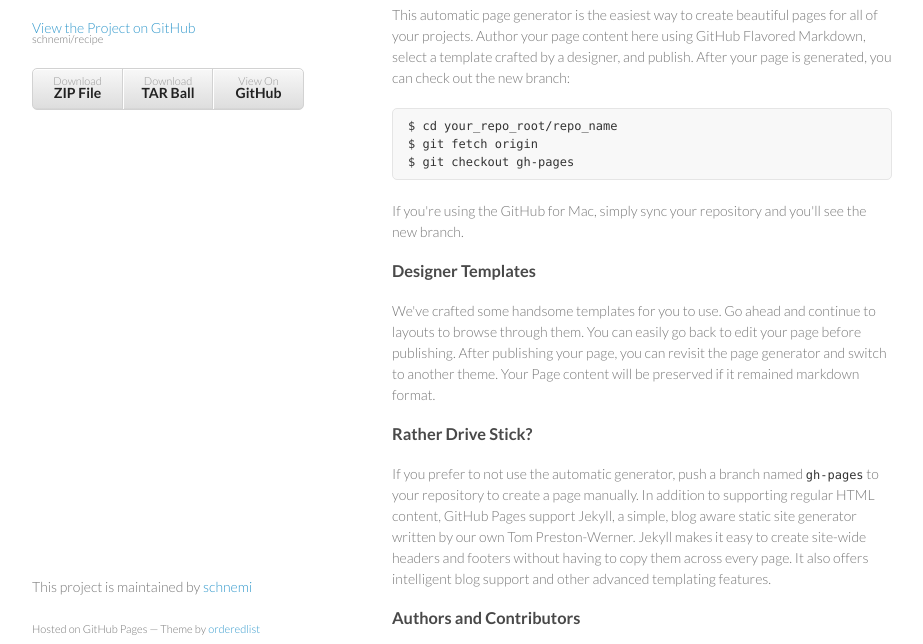
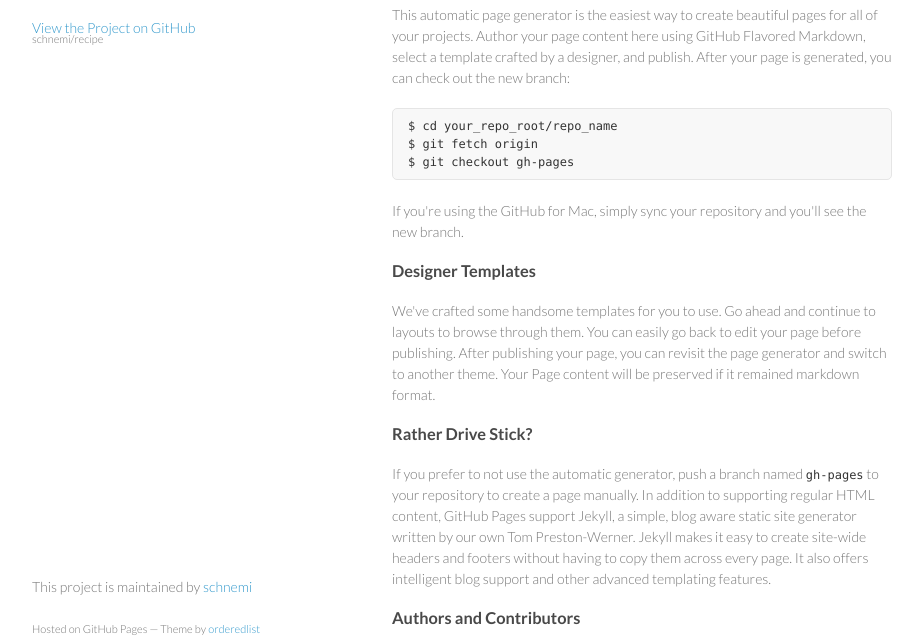
Before and after one commit to schnemi/recipe, a plain HTML site: page index.html in a window 1280 px wide. Shown: the part 92-736 px from the top of the page, without its empty margins (178-1101 px from the left). Drawn offline with Linux system fonts and the light colour scheme.

Commit message:
Remove download icons.   They're not needed for browsing.

```diff
--- a/index.html
+++ b/index.html
@@ -20,12 +20,6 @@
 
         <p class="view"><a href="https://github.com/schnemi/recipe">View the Project on GitHub <small>schnemi/recipe</small></a></p>
 
-
-        <ul>
-          <li><a href="https://github.com/schnemi/recipe/zipball/master">Download <strong>ZIP File</strong></a></li>
-          <li><a href="https://github.com/schnemi/recipe/tarball/master">Download <strong>TAR Ball</strong></a></li>
-          <li><a href="https://github.com/schnemi/recipe">View On <strong>GitHub</strong></a></li>
-        </ul>
       </header>
       <section>
         <h3>
```
